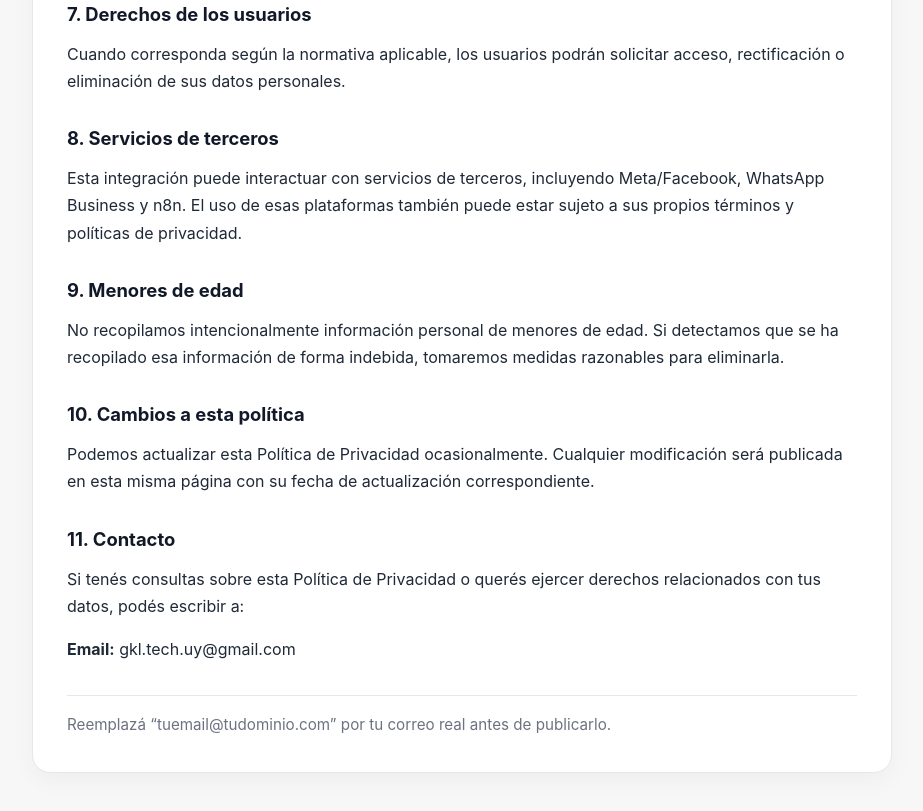
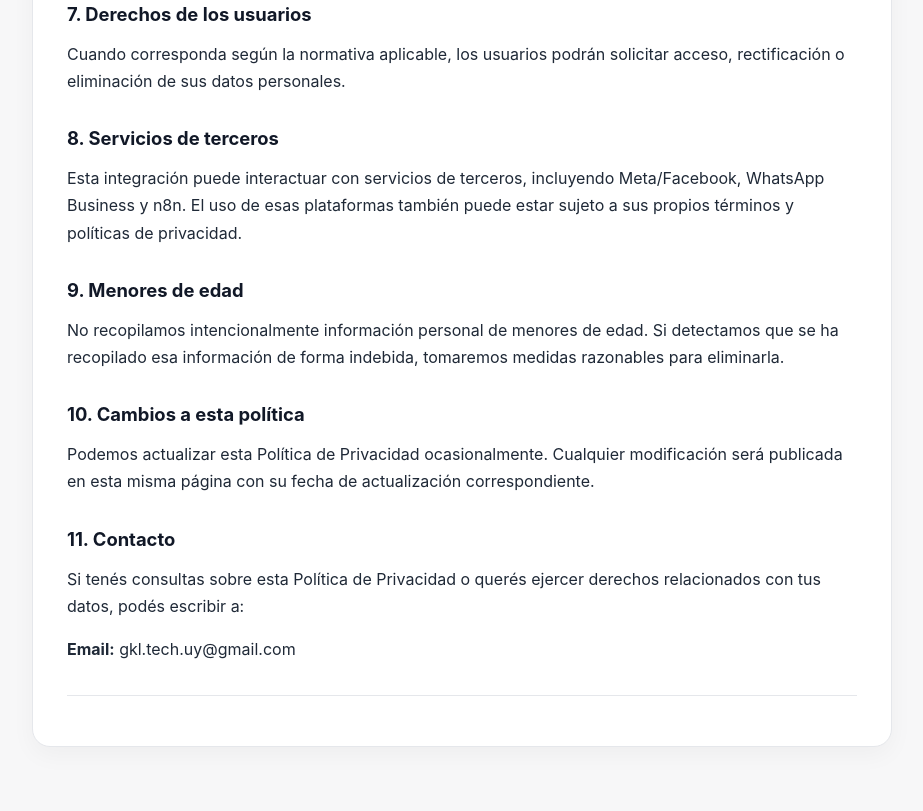
Before and after one commit to rolandofuentes/pagina, a plain HTML site: page privacy.html in a window 1280 px wide. Shown: the part 1234-2045 px from the top of the page, without its empty margins (178-1101 px from the left). Drawn offline with Linux system fonts and the light colour scheme.

Commit message:
Fix for footer

```diff
--- a/privacy.html
+++ b/privacy.html
@@ -103,7 +103,6 @@
       <p><strong>Email:</strong> gkl.tech.uy@gmail.com</p>
 
       <footer>
-        Reemplazá “tuemail@tudominio.com” por tu correo real antes de publicarlo.
       </footer>
     </div>
   </div>
```
